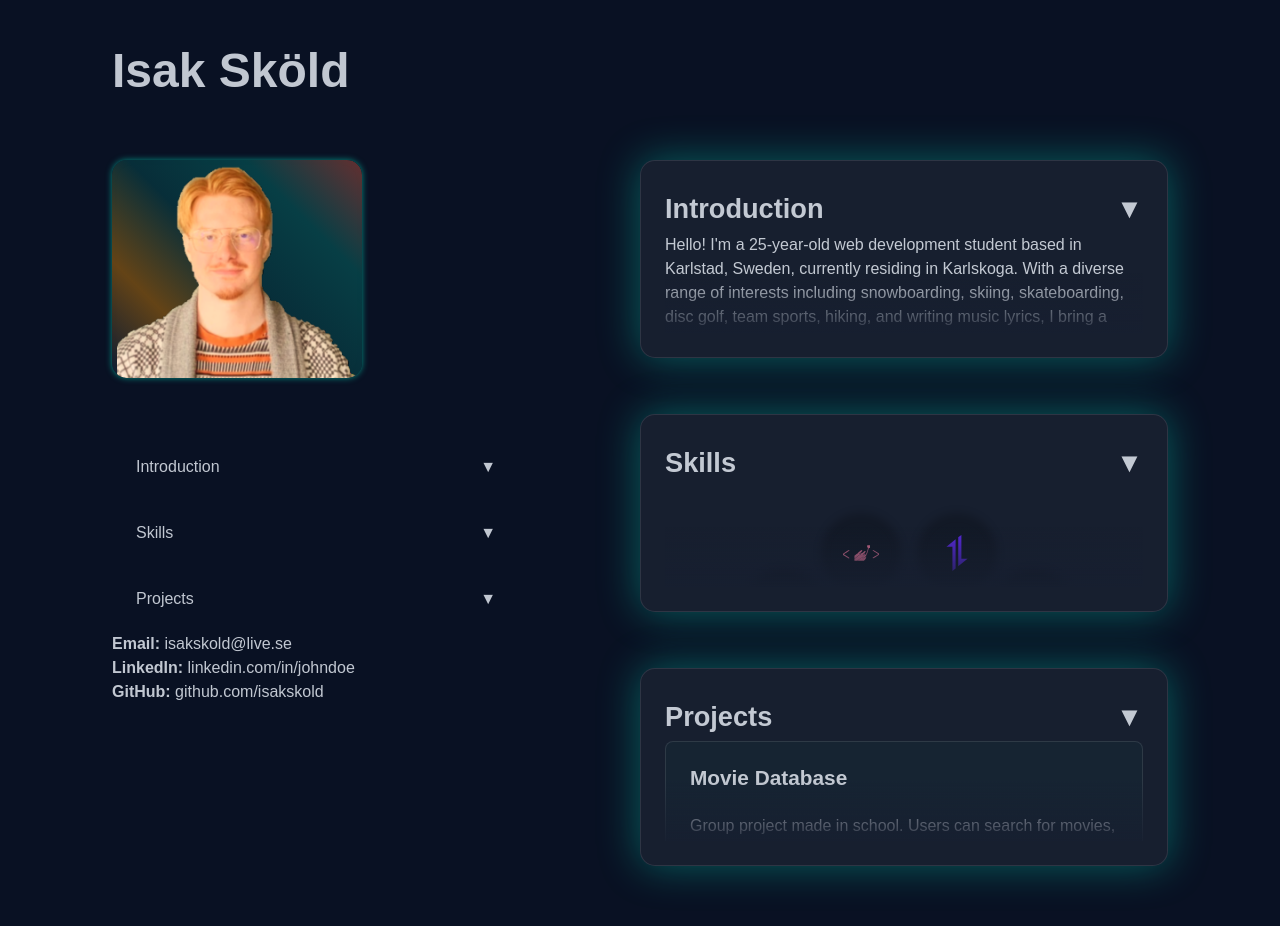
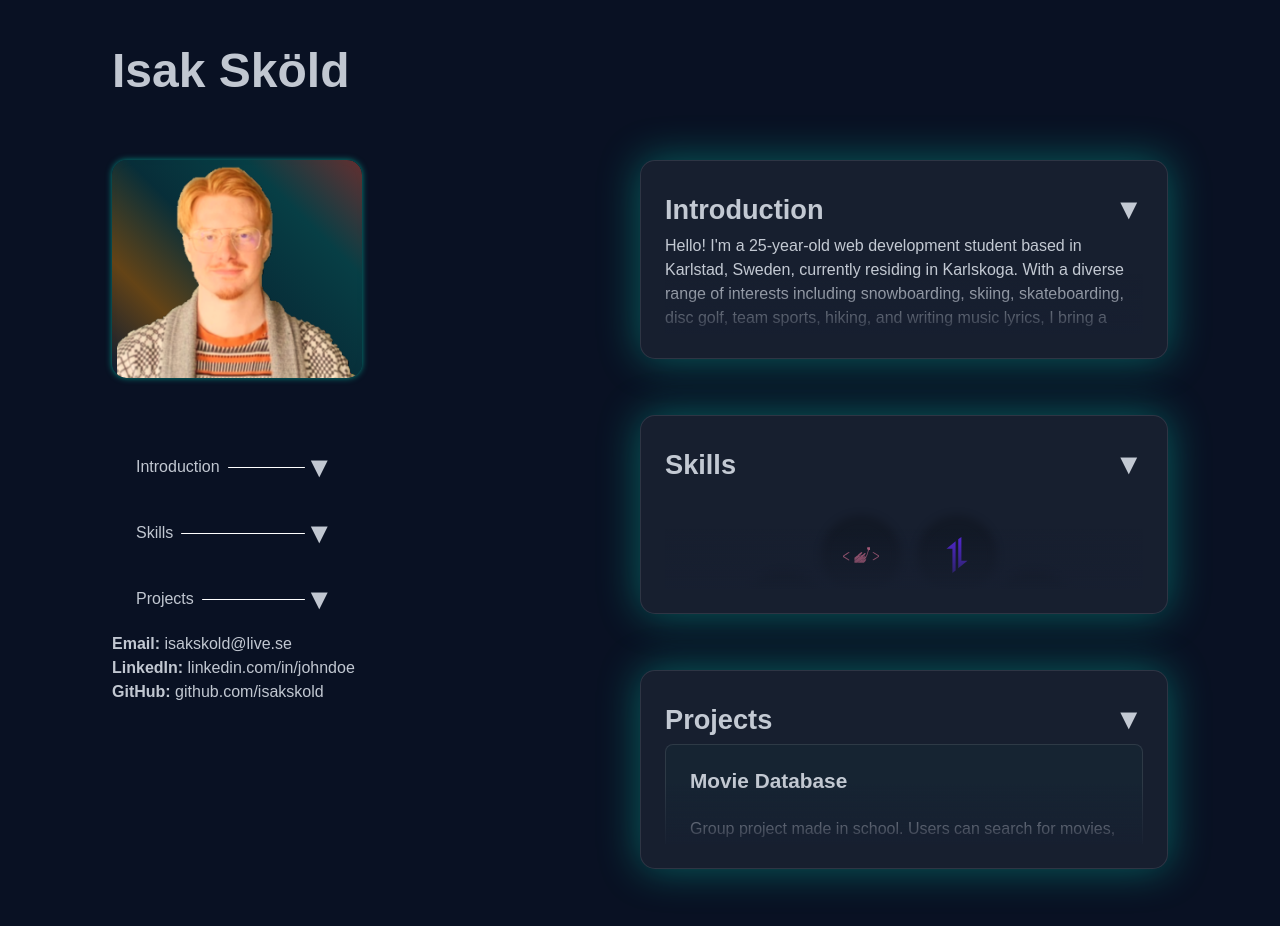
Before and after one commit to isakskold/portfolio, a React (Vite) app: page / in a window 1280 px wide. Shown: the top 926 px of the page. Built offline with nearby package versions, Linux system fonts and the light colour scheme.

Commit message:
random minor updates across the project

```diff
--- a/src/components/header/NavMenu.jsx
+++ b/src/components/header/NavMenu.jsx
@@ -1,4 +1,4 @@
-import React from "react";
+import React, { useEffect, useState } from "react";
 import styled from "styled-components";
 import RotateSpan from "../utils/RotateSpan";
 
@@ -9,7 +9,9 @@ const NavList = styled.ul`
   display: flex;
   flex-direction: column;
   align-items: flex-start;
-  margin-right: 10rem;
+  margin-right: 55%;
+  box-sizing: border-box;
+  max-width: 100%;
 `;
 
 const NavLink = styled.li`
@@ -17,16 +19,9 @@ const NavLink = styled.li`
   align-items: center;
   justify-content: space-between;
   width: 100%;
+  box-sizing: border-box;
   margin: 0.5rem 0;
   padding: 0.5rem 1rem;
-
-  @media (max-width: 1200px) {
-    width: 50%;
-  }
-
-  @media (max-width: 600px) {
-    min-width: 10rem;
-  }
 `;
 
 const NavItem = styled.span`
@@ -34,7 +29,23 @@ const NavItem = styled.span`
   padding: var(--spacing-xs);
 `;
 
+const HighlightLine = styled.div`
+  flex-grow: 1;
+  height: 1px;
+  background-color: white;
+  border-radius: 8px;
+`;
+
 const NavMenu = ({ containerRef }) => {
+  const [sections, setSections] = useState([]);
+
+  useEffect(() => {
+    // Get all section elements that are direct children of the main element and extract their IDs
+    const sectionElements = document.querySelectorAll("main > section[id]");
+    const sectionIds = Array.from(sectionElements).map((section) => section.id);
+    setSections(sectionIds);
+  }, []);
+
   const handleScrollToSection = (id) => {
     const section = document.getElementById(id);
     if (section && containerRef.current) {
@@ -57,24 +68,15 @@ const NavMenu = ({ containerRef }) => {
 
   return (
     <NavList>
-      <NavLink>
-        <NavItem onClick={() => handleScrollToSection("introduction")}>
-          Introduction
-        </NavItem>
-        <RotateSpan id="introduction" />
-      </NavLink>
-      <NavLink>
-        <NavItem onClick={() => handleScrollToSection("skills")}>
-          Skills
-        </NavItem>
-        <RotateSpan id="skills" />
-      </NavLink>
-      <NavLink>
-        <NavItem onClick={() => handleScrollToSection("projects")}>
-          Projects
-        </NavItem>
-        <RotateSpan id="projects" />
-      </NavLink>
+      {sections.map((section) => (
+        <NavLink key={section}>
+          <NavItem onClick={() => handleScrollToSection(section)}>
+            {section.charAt(0).toUpperCase() + section.slice(1)}
+          </NavItem>
+          <HighlightLine />
+          <RotateSpan id={section} context="Nav" />
+        </NavLink>
+      ))}
     </NavList>
   );
 };
--- a/src/components/main/Section.jsx
+++ b/src/components/main/Section.jsx
@@ -103,7 +103,7 @@ const Section = ({ id, title, children }) => {
       $expanded={isExpanded}
     >
       <SectionTitle $expanded={isExpanded}>
-        {title} <RotateSpan id={id} />
+        {title} <RotateSpan id={id} context="Section" />
       </SectionTitle>
       <SectionContentWrapper $expanded={isExpanded}>
         <SectionContent
--- a/src/components/main/projects/ProjectCard.jsx
+++ b/src/components/main/projects/ProjectCard.jsx
@@ -9,6 +9,9 @@ const Article = styled.article`
   background-color: var(--turquoise-bright-bgc);
   border-radius: var(--border-radius-large);
   padding: var(--spacing-small);
+  margin-bottom: var(
+    --spacing-xs
+  ); //Quick fix for bug where article border clips. Probably subpixel rendering issue
   border: 1px solid rgba(250, 250, 250, 0.1);
   width: 100%;
   box-sizing: border-box;
--- a/src/components/main/skills/Logo.jsx
+++ b/src/components/main/skills/Logo.jsx
@@ -18,13 +18,14 @@ const LogoWrapper = styled.div`
   height: 60px; // Adjust as needed
   border-radius: 50%;
   background-color: var(--turquoise-dark);
+  transition: box-shadow 0.4s;
 
   box-shadow: ${(props) =>
     props.$focus
       ? "var(--box-shadow-focus)"
       : "0 0 8px 10px rgba(0, 0, 0, 0.2)"};
 
-  animation: ${rotateItem} 20s linear infinite;
+  animation: ${rotateItem} var(--rotate-speed) linear infinite;
 
   @media (max-width: 600px) {
     animation: none;
--- a/src/components/main/skills/SkillsCircle.jsx
+++ b/src/components/main/skills/SkillsCircle.jsx
@@ -25,7 +25,7 @@ const CircleContainer = styled.div`
   margin: var(--spacing-xs);
 
   /* Apply the rotation animation to the entire container */
-  animation: ${rotateContainer} 20s linear infinite;
+  animation: ${rotateContainer} var(--rotate-speed) linear infinite;
 
   @media (max-width: 600px) {
     aspect-ratio: auto; /* Disable aspect ratio for small screens */
@@ -65,7 +65,7 @@ const SkillText = styled.p`
   font-size: var(--font-size-large);
   font-weight: bold;
   text-align: center;
-  animation: ${rotateText} 20s linear infinite;
+  animation: ${rotateText} var(--rotate-speed) linear infinite;
 
   @media (max-width: 600px) {
     display: none; /* Hide the text on small screens */
@@ -132,7 +132,7 @@ const SkillsCircle = ({ skills }) => {
   }, [skills, dimensions]);
 
   useEffect(() => {
-    const intervalDuration = 10000 / skills.length; // Calculate the interval duration
+    const intervalDuration = 1000; //Value in ms for how often focus switches between skills
     const interval = setInterval(() => {
       setCurrentSkillIndex((prevIndex) =>
         prevIndex === 0 ? skills.length - 1 : prevIndex - 1
--- a/src/components/utils/RotateSpan.jsx
+++ b/src/components/utils/RotateSpan.jsx
@@ -1,17 +1,17 @@
-// RotateSpan.js
 import React from "react";
 import styled from "styled-components";
 import useSectionStore from "../../store/useSectionStore";
 
 const StyledSpan = styled.span`
   display: inline-block;
+  font-size: 1.8rem;
   transition: transform 0.6s ease-in-out;
   transform: ${(props) =>
     props.$expanded ? "rotate(180deg)" : "rotate(0deg)"};
   cursor: pointer;
 `;
 
-const RotateSpan = ({ id }) => {
+const RotateSpan = ({ id, context }) => {
   const isExpanded = useSectionStore((state) => state.expandedSections[id]);
   const toggleSection = useSectionStore((state) => state.toggleSection);
 
@@ -21,7 +21,11 @@ const RotateSpan = ({ id }) => {
   };
 
   return (
-    <StyledSpan $expanded={isExpanded} onClick={handleClick}>
+    <StyledSpan
+      id={`${id}Arrow${context}`}
+      $expanded={isExpanded}
+      onClick={handleClick}
+    >
       ▼
     </StyledSpan>
   );
--- a/src/globalStyle.css
+++ b/src/globalStyle.css
@@ -36,6 +36,9 @@
   --box-shadow-hover: 0 0 50px var(--turquoise-bright);
   --box-shadow-expanded: 0 0 50px var(--turquoise-semi-bright);
   --box-shadow-focus: 0 0 20px var(--turquoise-bright-focus);
+
+  /* Rotate Speed (For skills circle rotation and childrens counter rotation)*/
+  --rotate-speed: 23s;
 }
 
 body {
--- a/src/store/useSectionStore.js
+++ b/src/store/useSectionStore.js
@@ -4,12 +4,15 @@ import { create } from "zustand";
 const useSectionStore = create((set) => ({
   expandedSections: {},
   toggleSection: (id) =>
-    set((state) => ({
-      expandedSections: {
-        ...state.expandedSections,
-        [id]: !state.expandedSections[id],
-      },
-    })),
+    set((state) => {
+      const sectionId = id.replace("Arrow", "");
+      return {
+        expandedSections: {
+          ...state.expandedSections,
+          [sectionId]: !state.expandedSections[sectionId],
+        },
+      };
+    }),
 }));
 
 export default useSectionStore;
```
